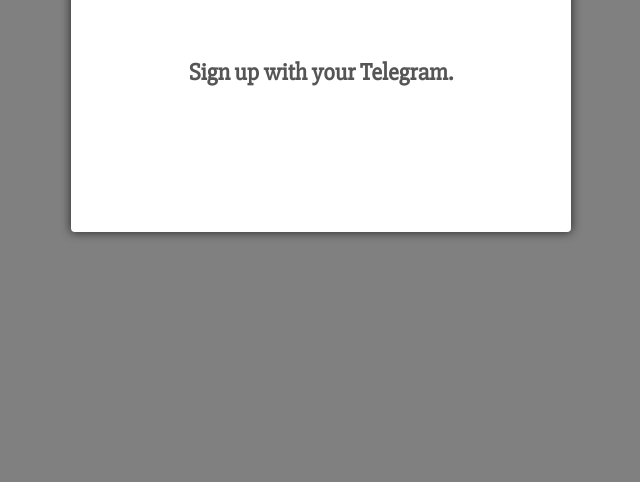
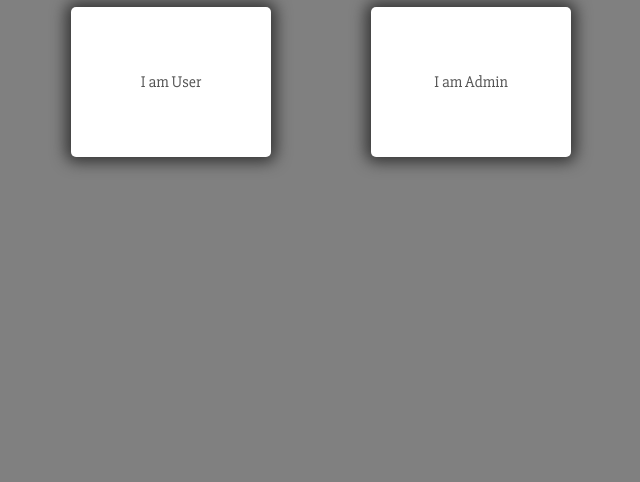
Before and after one commit to altairson/portal, a plain HTML site: page index.html in a window 1280 px wide. Shown: the part 318-800 px from the top of the page, without its empty margins (319-959 px from the left). Drawn offline with nearby package versions, Linux system fonts and the light colour scheme; a script that the page names is missing; a web font is replaced by a local one.

Commit message:
added user admin options

```diff
--- a/css/main.css
+++ b/css/main.css
@@ -1,4 +1,3 @@
-
 @import url('https://fonts.googleapis.com/css2?family=Playpen+Sans:wght@100;200&family=Slabo+27px&display=swap');
 
 * {
@@ -7,6 +6,32 @@
     padding: 0;
     font-family: 'Slabo 27px', serif;
     color: #555;
+}
+
+#home {
+    position: absolute;
+    width: 100vw;
+    height: 100vh;
+    background-color: gray;
+    z-index: 10;
+    display: flex;
+    flex-direction: row;
+    justify-content: center;
+    align-items: center;
+}
+
+.home-btn {
+    width: 200px;
+    height: 150px;
+    border-radius: 5px;
+    background-color: white;
+    box-shadow: 0px 0px 15px 5px #333;
+    display: flex;
+    flex-direction: row;
+    justify-content: center;
+    align-items: center;
+    margin: 50px;
+    cursor: pointer;
 }
 
 .socials a {
--- a/index.html
+++ b/index.html
@@ -16,8 +16,19 @@
     <input type="text" class="hidden" id="user_lastname">
     <input type="text" class="hidden" id="user_id">
 
+    <div id="home">
+        <div class="home-btn" id="user">I am User</div>
+        <div class="home-btn" id="admin">I am Admin</div>
+    </div>
     <div class="login">
-        <h2>Sign up with your Telegram.</h2>
+        <h2 id="singInTgMessage">Sign up with your Telegram.</h2>
+        <h2 id="telegramName"></h2>
+        <div id="tgSignUpInstruction" class="hidden">
+            <h3>Please go to your telegram and message <a href="http://@weeotc_bot">WeeHODL Bot</a> to Register your login and password.</h3>
+            <i>Once you finish Registration, please come back and press log in button.</i>
+            <button id="login">Log In</button>
+        </div>
+
         <div class="tg-btn">
             <script async src="https://telegram.org/js/telegram-widget.js?22" data-telegram-login="weeotc_bot" data-size="medium" data-userpic="false" data-onauth="onTelegramAuth(user)"></script>
         </div>
@@ -128,6 +139,16 @@
             }
         }
 
+        $("#user").click(function() {
+            showLogInPage();
+        })
+
+        function showLogInPage() {
+            $("#home").addClass("hidden");
+            toggleBackground(false);
+            $(".login").removeClass('hidden');
+        }
+
         function toggleBackground(show) {
             if (show) {
                 $(".background").addClass("hidden");
@@ -135,6 +156,12 @@
             else {
                 $(".background").removeClass("hidden");
             }
+        }
+
+        function userTelegramAuth(user) {
+            $("#singInTgMessage").addClass("hidden");
+            $("#telegramName")[0].innerText = user.first_name + ' ' + user.last_name;
+            $("#tgSignUpInstruction").removeClass("hidden");
         }
 
         function displayUserInfo(user) {
--- a/js/main.js
+++ b/js/main.js
@@ -27,4 +27,5 @@ $(document).ready(function() {
 
 
 
+
 })
```
